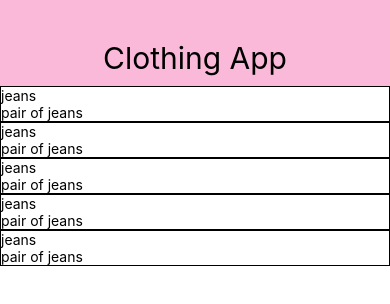
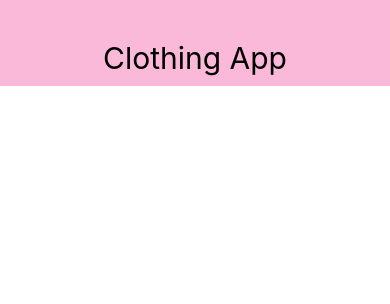
Before and after one commit to yakovdan98/Finspo, a React Native app: screen / in a window 390 px wide. Shown: the top 304 px of the page. Built offline with nearby package versions, Linux system fonts and the light colour scheme.

Commit message:
added a form

```diff
--- a/App.js
+++ b/App.js
@@ -3,31 +3,14 @@ import { useState } from 'react';
 import { Button, StyleSheet, Text, TextInput, View } from 'react-native';
 import Item from './components/Item';
 import Header from './components/Header';
+import React from 'react';
+
 
 export default function App() {
   return (
     <View>
       <Header/>
-      <Item
-        name = "jeans"
-        description = "pair of jeans"
-      />
-      <Item
-        name = "jeans"
-        description = "pair of jeans"
-      />
-      <Item
-        name = "jeans"
-        description = "pair of jeans"
-      />
-      <Item
-        name = "jeans"
-        description = "pair of jeans"
-      />
-      <Item
-        name = "jeans"
-        description = "pair of jeans"
-      />
+
       <StatusBar style="auto" />
     </View>
   );
--- a/components/Header.js
+++ b/components/Header.js
@@ -1,4 +1,6 @@
 import { Text, View, StyleSheet } from "react-native";
+import React from 'react';
+
 
 const Header = () => {
   return (
--- a/components/Item.js
+++ b/components/Item.js
@@ -1,4 +1,6 @@
 import { StyleSheet, View, Text } from "react-native";
+import React from 'react';
+
 
 const Item = (props) => {
   return (
--- a/components/ItemList.js
+++ b/components/ItemList.js
@@ -1,4 +1,6 @@
 import { View } from "react-native";
+import React from 'react';
+
 
 const ItemList = () => {
 
```
Also changed, not shown: components/ItemControl.js (+14 -0 lines), components/ItemForm.js (+28 -0 lines).
